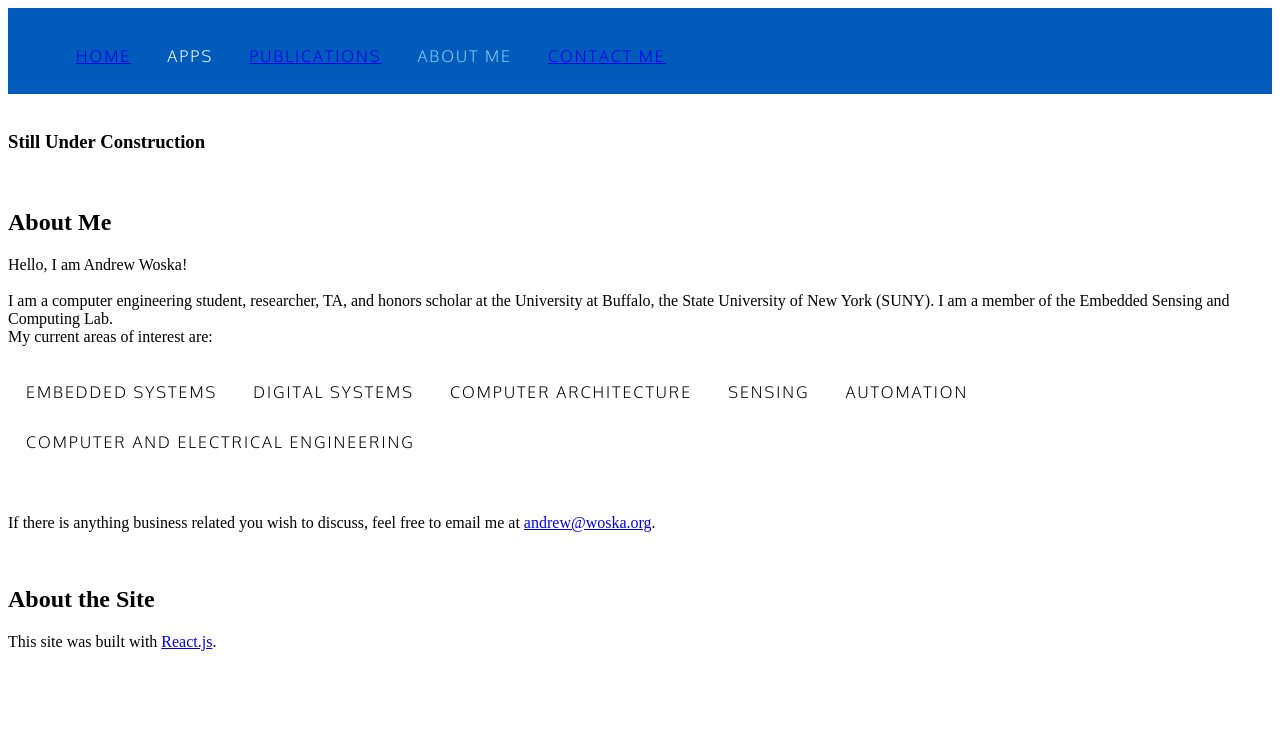
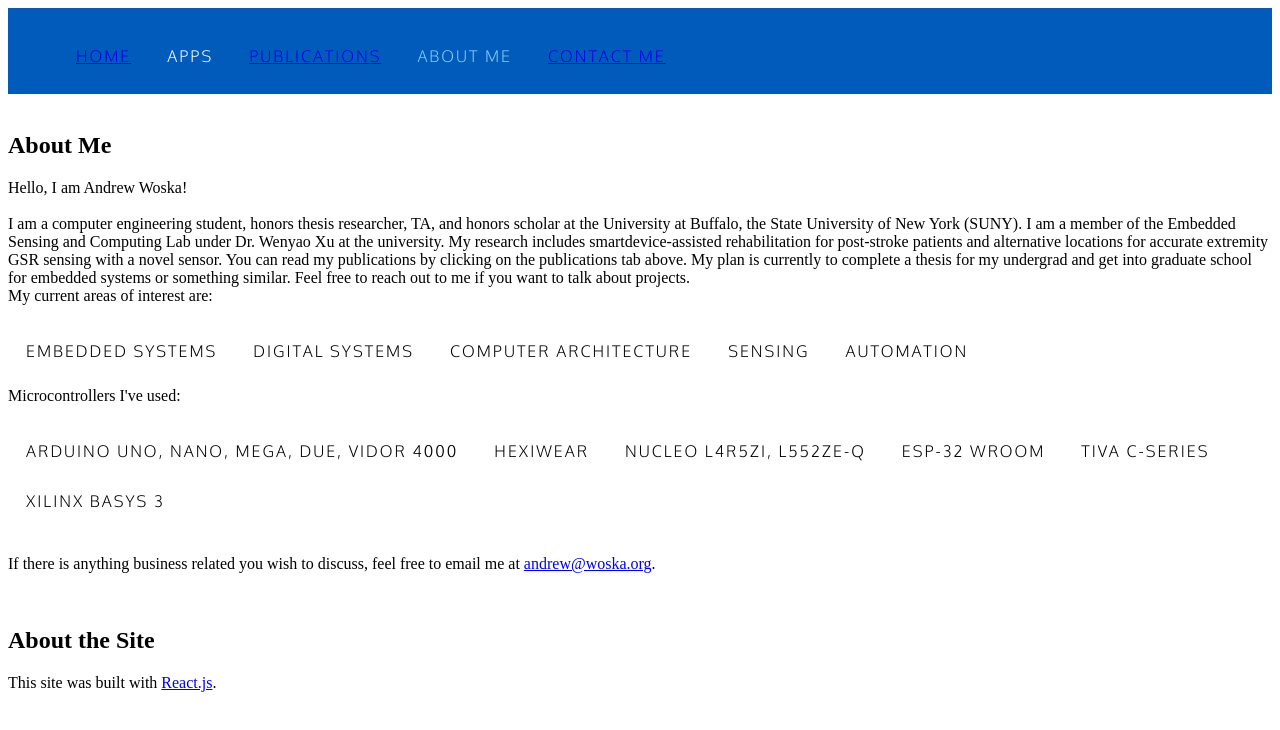
Before and after one commit to agwoska/woska.net-v2, a React (Create React App) app: page /about in a window 1280 px wide. Shown: the top 730 px of the page. Built offline with nearby package versions, Linux system fonts and the light colour scheme; the HTML template or start-up script is replaced by a standard one.

Commit message:
update to current data

```diff
--- a/public/index.html
+++ b/public/index.html
@@ -7,7 +7,7 @@
     <meta name="theme-color" content="#000000" />
     <meta
       name="description"
-      content="Web site created using create-react-app"
+      content="Website of Woska"
     />
     <link rel="apple-touch-icon" href="%PUBLIC_URL%/logo192.png" />
     <!--
--- a/src/app/about.js
+++ b/src/app/about.js
@@ -7,10 +7,18 @@ const Me = () => (
 
     <p>
       Hello, I am Andrew Woska!<br /><br />
-      I am a computer engineering student, researcher, TA, and
+      I am a computer engineering student, honors thesis researcher, TA, and
       honors scholar at the University at Buffalo,
       the State University of New York (SUNY).
-      I am a member of the Embedded Sensing and Computing Lab.
+      I am a member of the Embedded Sensing and Computing Lab
+      under Dr. Wenyao Xu at the university.
+      My research includes smartdevice-assisted rehabilitation for
+      post-stroke patients and alternative locations for accurate extremity
+      GSR sensing with a novel sensor.
+      You can read my publications by clicking on the publications tab above.
+      My plan is currently to complete a thesis for my undergrad
+      and get into graduate school for embedded systems or something similar.
+      Feel free to reach out to me if you want to talk about projects.
       <br />
       { /**
       As someone who is interested in how health and medical services can be
@@ -18,16 +26,28 @@ const Me = () => (
       this idea a reality.
       */ }
       My current areas of interest are:
+
       <ol style={{paddingLeft: '0px'}}>
         <li style={{color: 'black'}}>embedded systems</li>
         <li style={{color: 'black'}}>digital systems</li>
         <li style={{color: 'black'}}>computer architecture</li>
         <li style={{color: 'black'}}>sensing</li>
         <li style={{color: 'black'}}>automation</li>
-        <li style={{color: 'black'}}>computer and electrical engineering</li>
+        {/* <li style={{color: 'black'}}>computer and electrical engineering</li> */}
       </ol>
 
-      <br /><br />
+      Microcontrollers I&apos;ve used:
+      <ol style={{paddingLeft: '0px'}}>
+        <li style={{color: 'black'}}>Arduino Uno, Nano, Mega, Due, Vidor 4000</li>
+        <li style={{color: 'black'}}>Hexiwear</li>
+        <li style={{color: 'black'}}>Nucleo L4R5ZI, L552ZE-Q</li>
+        <li style={{color: 'black'}}>ESP-32 WROOM</li>
+        <li style={{color: 'black'}}>Tiva C-Series</li>
+        <li style={{color: 'black'}}>Xilinx Basys 3</li>
+        {/* <li style={{color: 'black'}}>computer and electrical engineering</li> */}
+      </ol>
+
+      <br />
       If there is anything business related you wish to discuss,
       feel free to email me at&nbsp;
       <a href="mailto:andrew@woska.org">andrew@woska.org</a>.
@@ -47,7 +67,6 @@ function About() {
   return (
     <>
       <NavBar navTag={4} /><br />
-      <h3>Still Under Construction</h3><br />
       <Me /><br /><Site />
     </>
   )
--- a/src/app/home.js
+++ b/src/app/home.js
@@ -32,8 +32,7 @@ function Intro() {
         and other creations I have made over the years.<br />
         If you are interested in learning about me and what I
         do, feel free to click on the About Me tab at the top.<br />
-        If you wish to contact me, click on Contact Me tab and fill
-        out the form or just send me an email.
+        If you wish to contact me, click on Contact Me tab send me an email.
       </h4>
     </div>
   );
--- a/src/app/publications.js
+++ b/src/app/publications.js
@@ -15,6 +15,7 @@ const Pubs = () => (
       Buffalo, New York, April 2022.
       [<a href="papers/SURC22_abstract.pdf">abstract</a>]
       [<a href="papers/SURC22_poster.pdf">poster</a>]
+      [<a href="https://sunycpd.eventsair.com/surc22/">conference</a>]
     </p>
   </div>
 )
```
